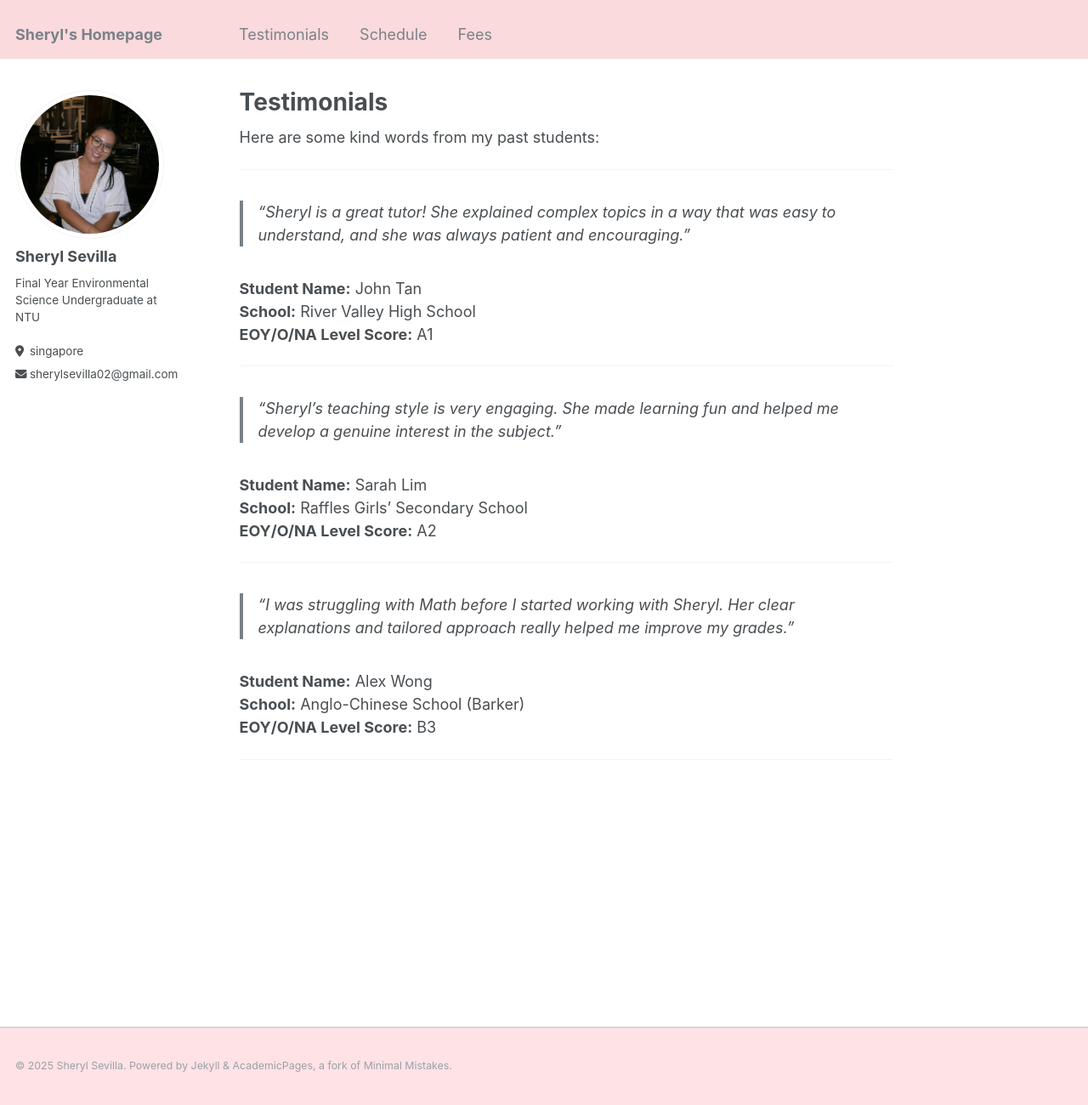
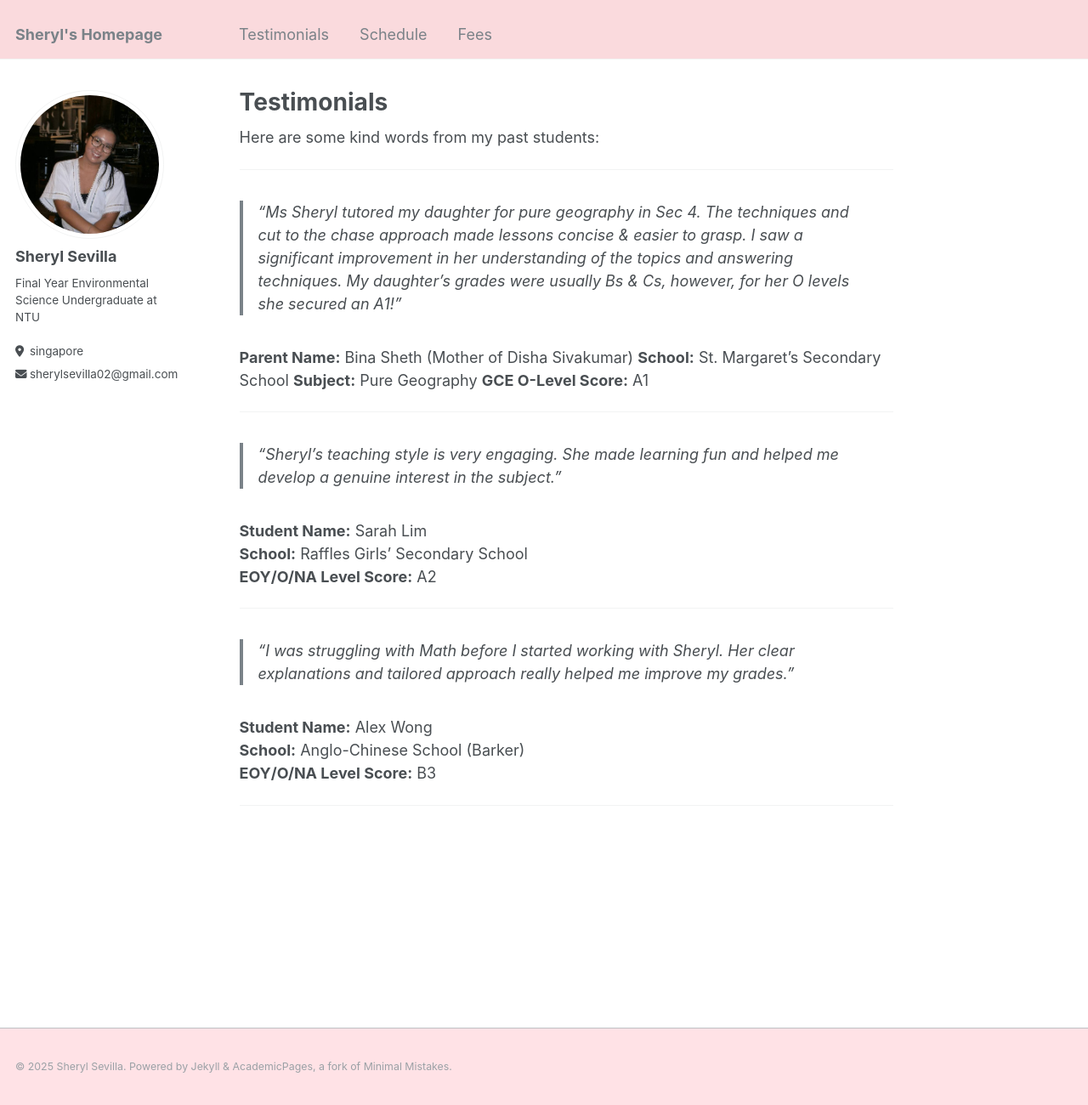
Before and after one commit to teachsheryl/teachsheryl.github.io, a Jekyll site: the page built from _pages/testimonials.md, in a window 1280 px wide and 1300 px high. Shown: the whole window at 85% size. Built offline with Jekyll 4.4.1, drawn with Linux system fonts in a browser that asks for light colours.

Commit message:
Update testimonials.md

```diff
--- a/_pages/testimonials.md
+++ b/_pages/testimonials.md
@@ -8,11 +8,12 @@ Here are some kind words from my past students:
 
 ---
 
-> "Sheryl is a great tutor! She explained complex topics in a way that was easy to understand, and she was always patient and encouraging."
+> "Ms Sheryl tutored my daughter for pure geography in Sec 4.  The techniques and cut to the chase approach made lessons concise & easier to grasp. I saw a significant improvement in her understanding of the topics and answering techniques. My daughter's grades were usually Bs & Cs, however, for her O levels she secured an A1!"
 
-**Student Name:** John Tan
-**School:** River Valley High School
-**EOY/O/NA Level Score:** A1
+**Parent Name:** Bina Sheth (Mother of Disha Sivakumar)
+**School:** St. Margaret's Secondary School
+**Subject:** Pure Geography
+**GCE O-Level Score:** A1
 
 ---
 
```
